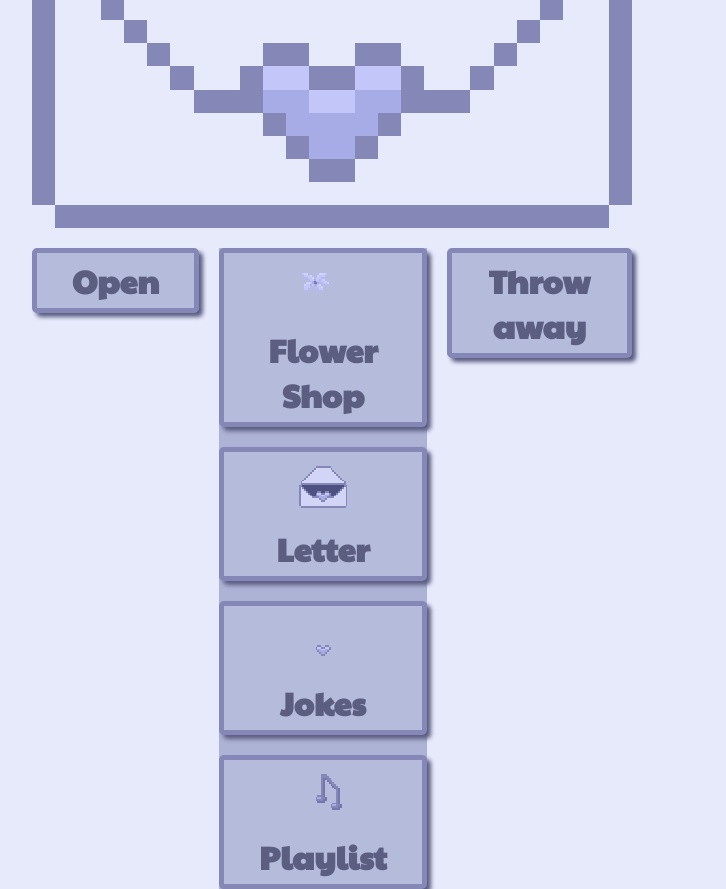
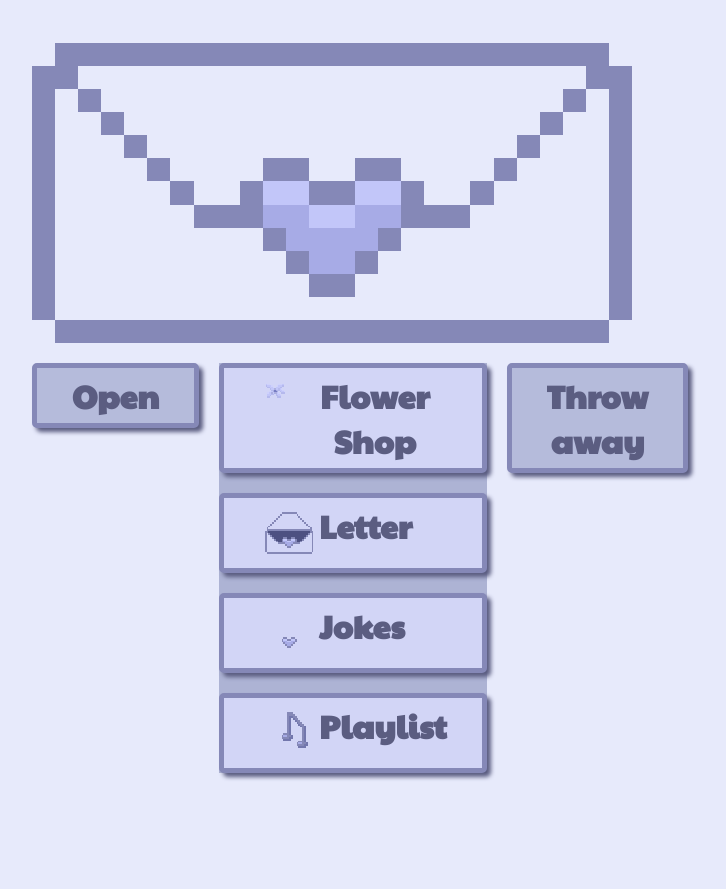
Before and after one commit to Stephaniebaard/Purple-Fox, a React (Vite) app: page / in a window 1280 px wide. Both pictures are taken after a click on the button "Open". Shown: the whole page, without its empty margins (308-1034 px from the left). After the commit the page ends 816 px from the top, so only its background shows below. Built offline with nearby package versions, Linux system fonts and the light colour scheme.

Commit message:
Added flex

```diff
--- a/src/widgets/meny/meny.scss
+++ b/src/widgets/meny/meny.scss
@@ -8,7 +8,19 @@
 }
 
 .MenuButton{
-    @include Mixins.buttons;
+    background-color:rgba(210, 213, 246, 1);
+    border-radius: 5px;
+    border: 5px solid rgba(133, 136, 183, 1);
+    box-shadow: 4px 4px 4px rgb(91, 93, 129);;
+    color:rgb(91, 93, 129);
+    font-family: 'Paytone one', sans-serif;
+    font-weight: bold;
+    font-size: xx-large;
+    padding: 5px 35px;
+    cursor: pointer;
+    display: flex;
+    flex-direction: row;
+
 }
 
 .ButtonIcon{
```
